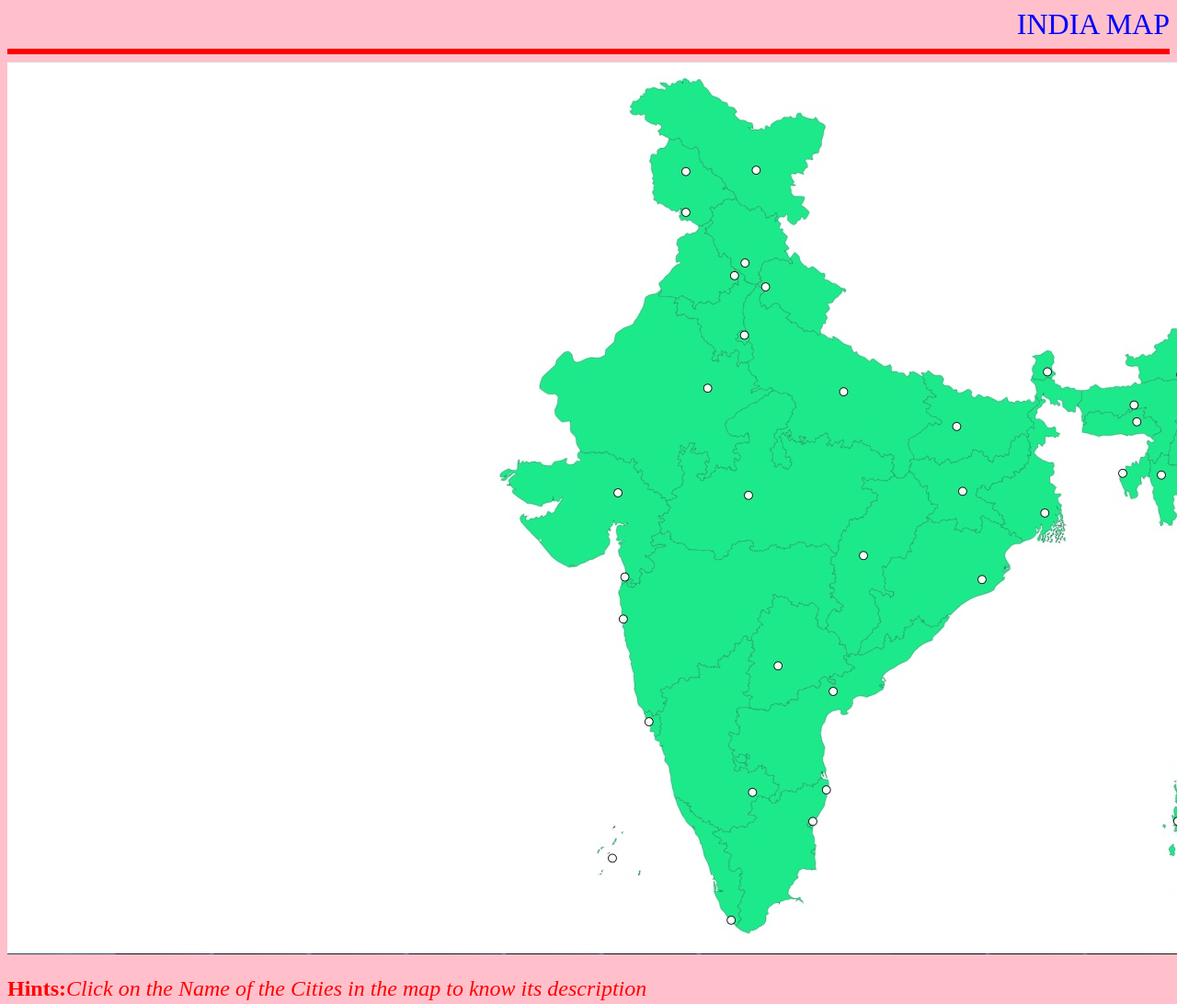
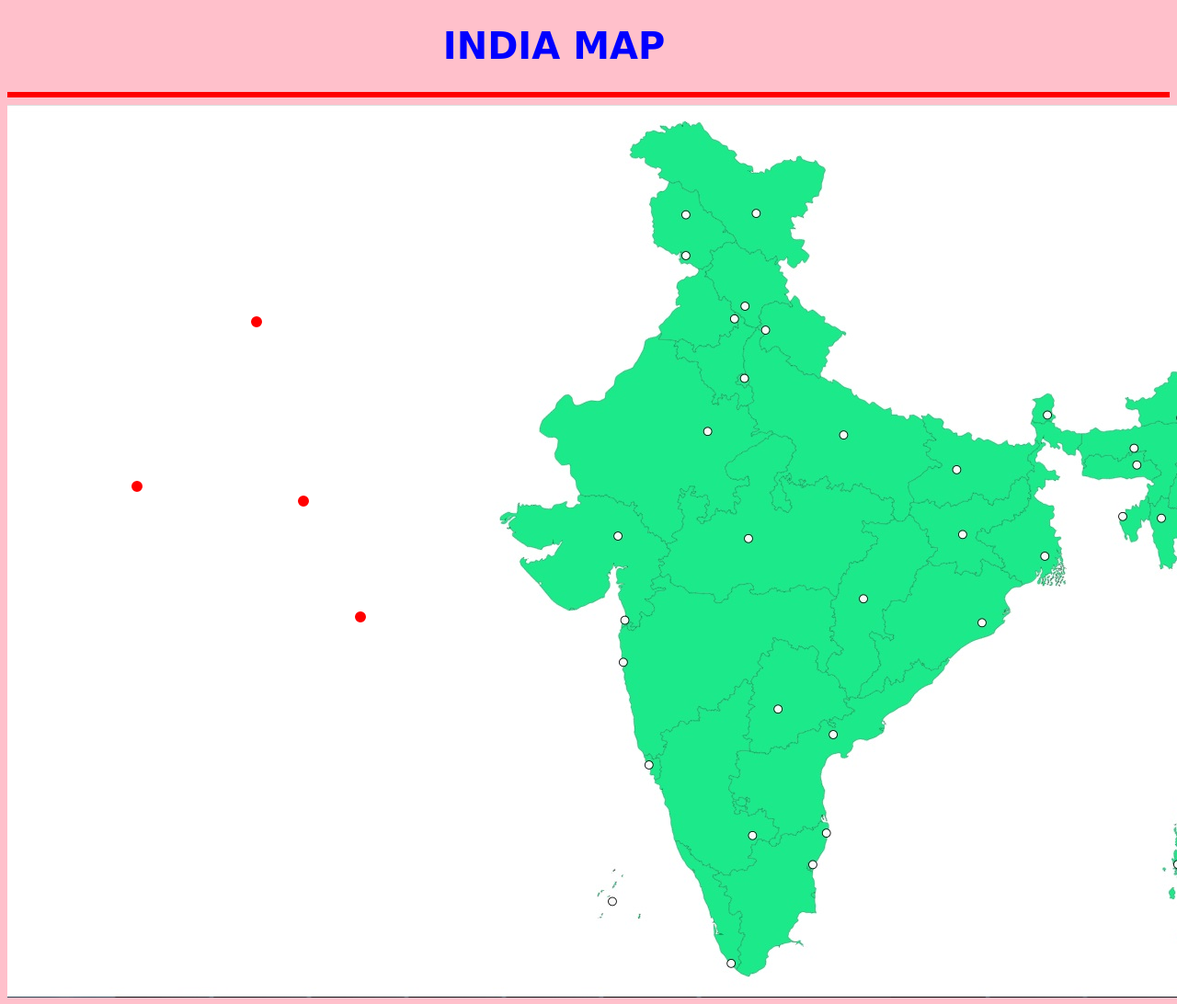
Before and after one commit to 204655/WebLab, a plain HTML site: page page/Ex35.html in a window 1280 px wide. Shown: the top 1092 px of the page at 92% size. Drawn offline with Linux system fonts and the light colour scheme.

Commit message:
Update Ex35.html

```diff
--- a/page/Ex35.html
+++ b/page/Ex35.html
@@ -1,28 +1,61 @@
-<html>
+<!DOCTYPE html>
+<html lang="en">
 <head>
+<meta charset="UTF-8">
 <title>India Map</title>
-<head>
-<body bgcolor="PINK">
-<font face="Monotype Corsiva" color="BLUE" size="6">
-<marquee direction="left" behavior="alternate">INDIA MAP
-</marquee>
-</font>
-<hr size="6" color="RED">
-<map name="pagemap">
-<area shape="rect" coords="263,228,365,248" href="map1.html">
-<!--coords for Delhi-->
-<area shape="rect" coords="314,423,424,441" href="map2.html">
-<!--coords for Hydrabad-->
-<area shape="rect" coords="133,407,212,425" href="map3.html">
-<!--coords for MUMBAI-->
-<area shape="rect" coords="376,549,459,569" href="map4.html">
-<!--coords for Chennai-->
-</map>
+<style>
+    body {
+        background-color: pink;
+        font-family: "Monotype Corsiva", cursive;
+        text-align: center;
+    }
+    h1 {
+        color: blue;
+        font-size: 2.5em;
+        animation: marquee 4s linear infinite alternate;
+        white-space: nowrap;
+    }
+    @keyframes marquee {
+        0% { transform: translateX(0); }
+        100% { transform: translateX(-50px); }
+    }
+    .map-container {
+        position: relative;
+        display: inline-block;
+    }
+    .hotspot {
+        position: absolute;
+        width: 12px;
+        height: 12px;
+        background-color: red;
+        border-radius: 50%;
+        cursor: pointer;
+        border: 2px solid white;
+    }
+    /* Tọa độ chấm đỏ (theo px so với ảnh) */
+    .delhi { top: 228px; left: 263px; }
+    .hyderabad { top: 423px; left: 314px; }
+    .mumbai { top: 407px; left: 133px; }
+    .chennai { top: 549px; left: 376px; }
+</style>
+</head>
+<body>
 
-<img src="../Image/India map.jpg" usemap="#pagemap">
+<h1>INDIA MAP</h1>
+<hr style="border: 3px solid red;">
+
+<div class="map-container">
+    <img src="../Image/India map.jpg" alt="India Map">
+    <!-- Chấm đỏ clickable -->
+    <a href="map1.html" class="hotspot delhi" title="Delhi"></a>
+    <a href="map2.html" class="hotspot hyderabad" title="Hyderabad"></a>
+    <a href="map3.html" class="hotspot mumbai" title="Mumbai"></a>
+    <a href="map4.html" class="hotspot chennai" title="Chennai"></a>
+</div>
+
+<p style="color: red; font-size: 1.2em;">
+    <b>Hints:</b> <i>Click on the red dots to know about the cities</i>
+</p>
+
 </body>
-<font color="#ff0000" size="5">
-
-<p><b>Hints:</b><i>Click on the Name of the Cities in the map to know its
-description</i></p>
 </html>
```
